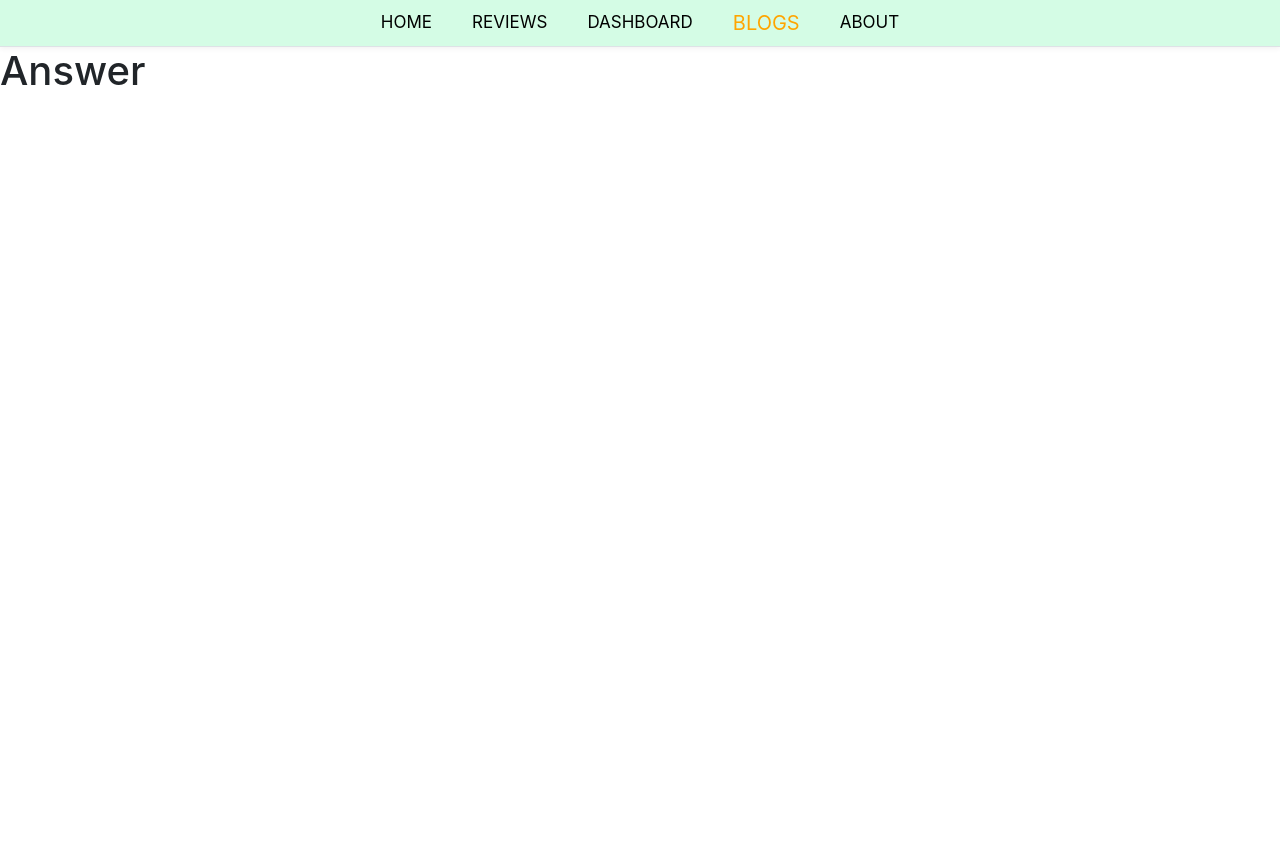
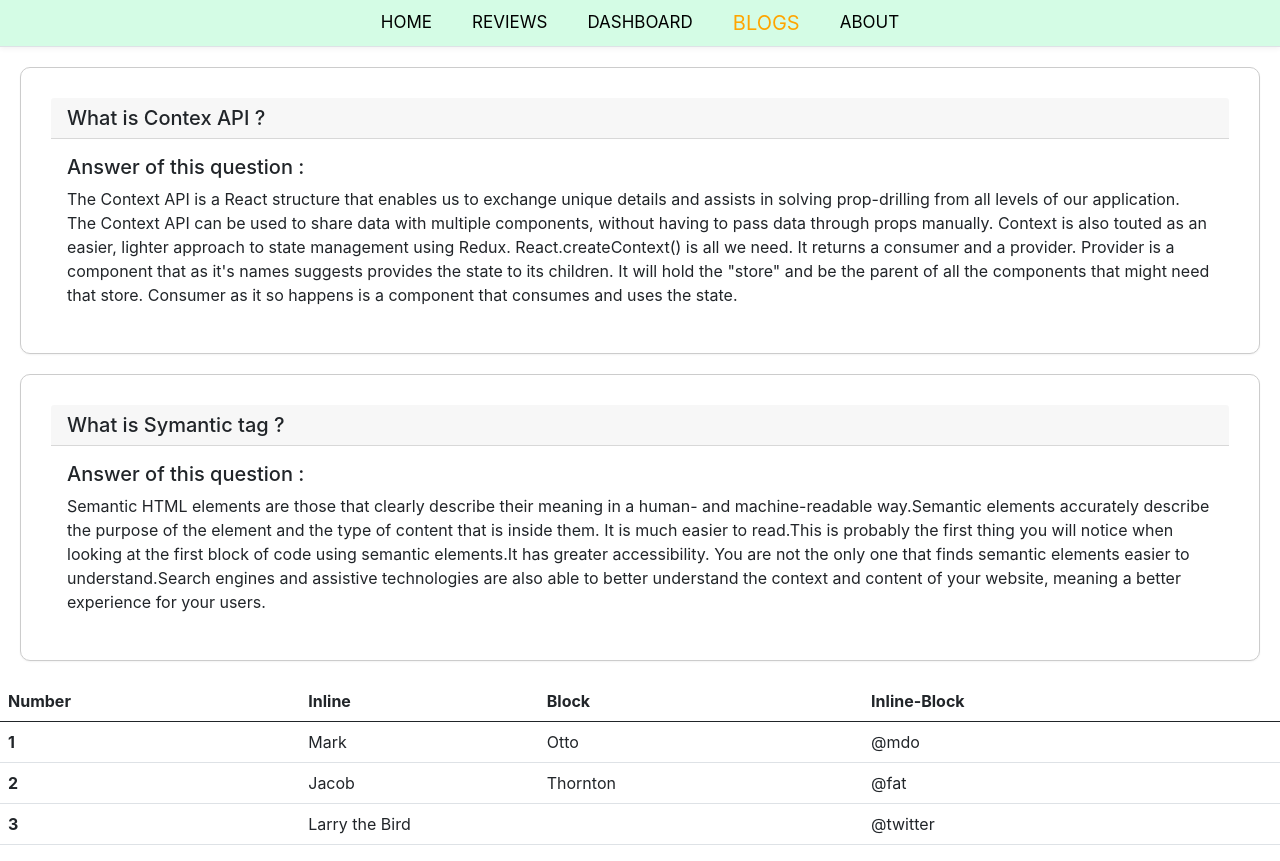
Before and after one commit to sagordevnath/react-analysis, a React (Create React App) app: page /blogs in a window 1280 px wide. Before the commit the page ends 800 px from the top, so only its background shows below. Built offline with nearby package versions, Linux system fonts and the light colour scheme.

Commit message:
set active link

```diff
--- a/src/components/Answer/Answer.js
+++ b/src/components/Answer/Answer.js
@@ -2,8 +2,80 @@ import React from "react";
 
 const Answer = () => {
   return (
-    <div>
-      <h1>Answer</h1>
+    <div className="answer">
+      <div className="answer1">
+        <div class="card">
+          <h5 class="card-header">What is Contex API ?</h5>
+          <div class="card-body">
+            <h5 class="card-title">Answer of this question :</h5>
+            <p class="card-text">
+              The Context API is a React structure that enables us to exchange
+              unique details and assists in solving prop-drilling from all
+              levels of our application. The Context API can be used to share
+              data with multiple components, without having to pass data through
+              props manually. Context is also touted as an easier, lighter
+              approach to state management using Redux. React.createContext() is
+              all we need. It returns a consumer and a provider. Provider is a
+              component that as it's names suggests provides the state to its
+              children. It will hold the "store" and be the parent of all the
+              components that might need that store. Consumer as it so happens
+              is a component that consumes and uses the state.
+            </p>
+          </div>
+        </div>
+      </div>
+      <div className="answer2">
+        <div class="card">
+          <h5 class="card-header">What is Symantic tag ?</h5>
+          <div class="card-body">
+            <h5 class="card-title">Answer of this question :</h5>
+            <p class="card-text">
+              Semantic HTML elements are those that clearly describe their
+              meaning in a human- and machine-readable way.Semantic elements
+              accurately describe the purpose of the element and the type of
+              content that is inside them. It is much easier to read.This is
+              probably the first thing you will notice when looking at the first
+              block of code using semantic elements.It has greater
+              accessibility. You are not the only one that finds semantic
+              elements easier to understand.Search engines and assistive
+              technologies are also able to better understand the context and
+              content of your website, meaning a better experience for your
+              users.
+            </p>
+          </div>
+        </div>
+      </div>
+      <div className="answer3">
+        <table class="table">
+          <thead>
+            <tr>
+              <th scope="col">Number</th>
+              <th scope="col">Inline</th>
+              <th scope="col">Block</th>
+              <th scope="col">Inline-Block</th>
+            </tr>
+          </thead>
+          <tbody>
+            <tr>
+              <th scope="row">1</th>
+              <td>Mark</td>
+              <td>Otto</td>
+              <td>@mdo</td>
+            </tr>
+            <tr>
+              <th scope="row">2</th>
+              <td>Jacob</td>
+              <td>Thornton</td>
+              <td>@fat</td>
+            </tr>
+            <tr>
+              <th scope="row">3</th>
+              <td colspan="2">Larry the Bird</td>
+              <td>@twitter</td>
+            </tr>
+          </tbody>
+        </table>
+      </div>
     </div>
   );
 };
```
